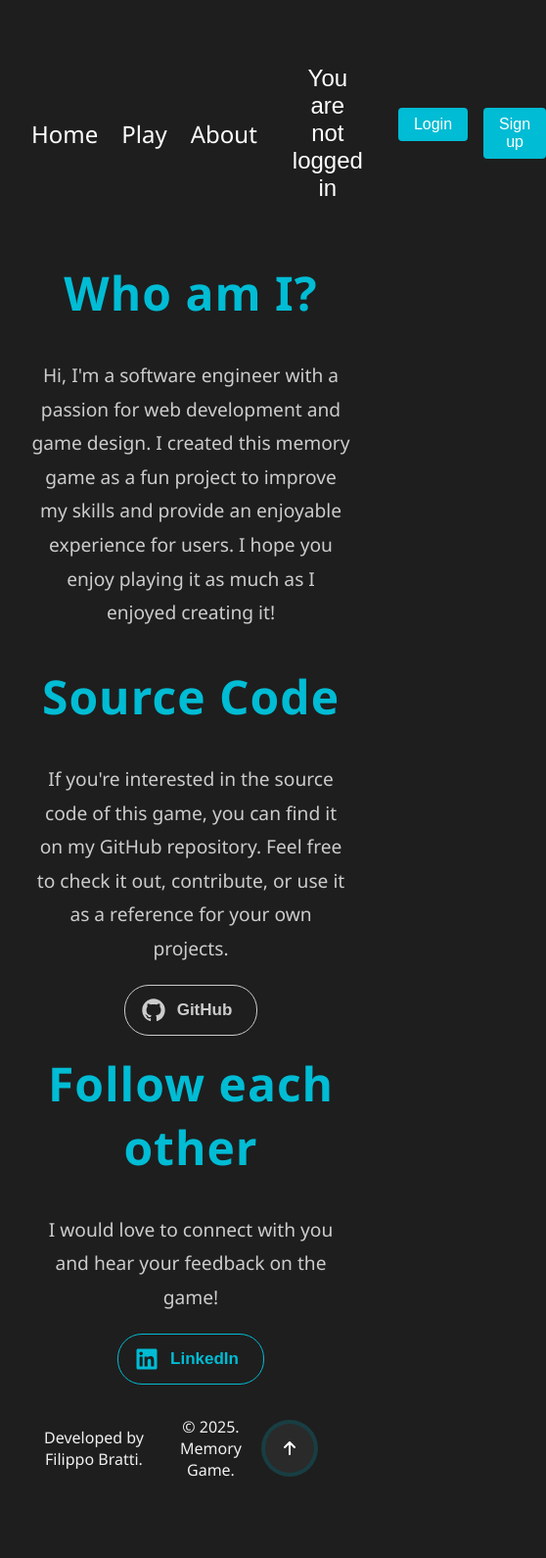
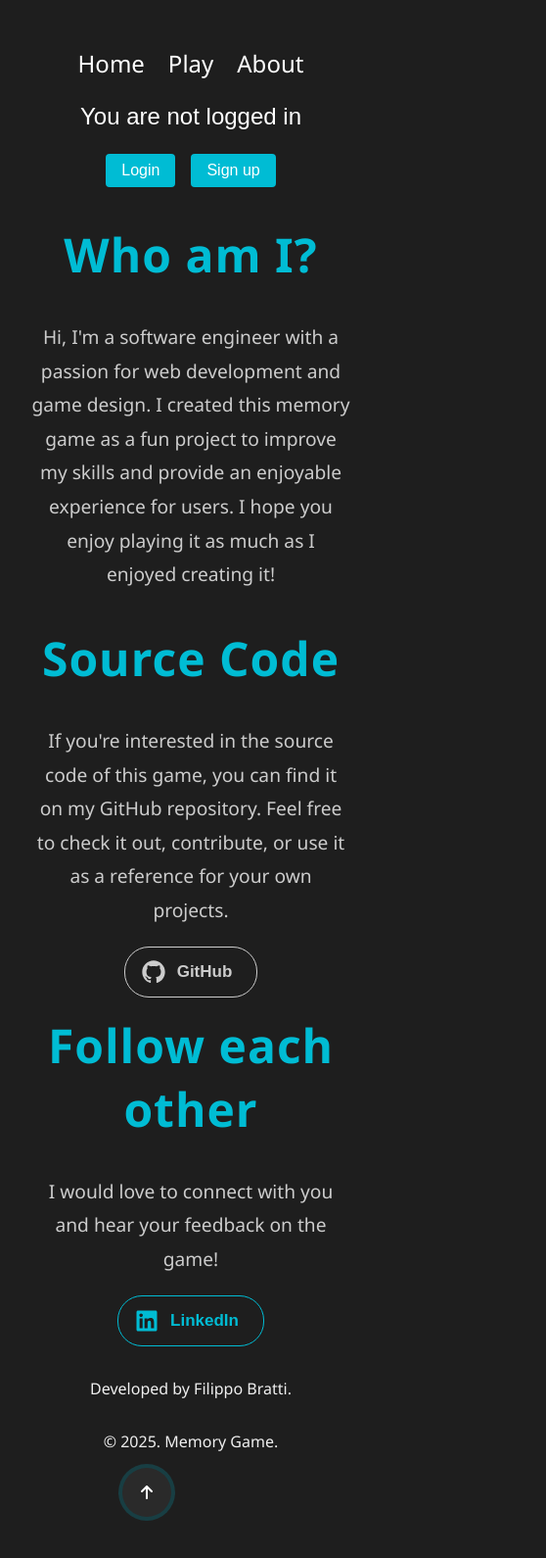
Before and after one commit to Fillo730/memoryGame, an Astro site: page /about in a window 390 px wide. Shown: the whole page at 98% size, 558 px wide, since content can reach past the window. Built offline with nearby package versions, Linux system fonts and the light colour scheme; Astro itself is replaced by a stand-in of ours.

Commit message:
feat: support for mobile devices

```diff
--- a/src/components/profileButton/ProfileButton.jsx
+++ b/src/components/profileButton/ProfileButton.jsx
@@ -1,5 +1,7 @@
-//Functions
+//Libraries
 import { useEffect, useState } from "react";
+
+//utils
 import { getUsername } from "../../utils/loginFunctions";
 
 // CSS Files
--- a/src/layouts/PagesLayout/Footer/Footer.css
+++ b/src/layouts/PagesLayout/Footer/Footer.css
@@ -12,3 +12,14 @@
     display: flex;
     justify-content: flex-start;
 }
+
+@media (max-width: 768px) {
+    .footer-container {
+        display: flex;
+        flex-direction: column;
+        justify-content: center;
+        align-items: center;
+        margin-top: 1rem;
+    }
+
+}
--- a/src/layouts/PagesLayout/Header/Header.css
+++ b/src/layouts/PagesLayout/Header/Header.css
@@ -53,3 +53,13 @@
 .header-button:hover {
     background-color: #0097a7;
 }
+
+@media (max-width: 768px) {
+    .header {
+        display: flex;
+        flex-direction: column;
+        justify-content: center;
+        align-items: center;
+        margin-top: 1rem;
+    }
+}
```
